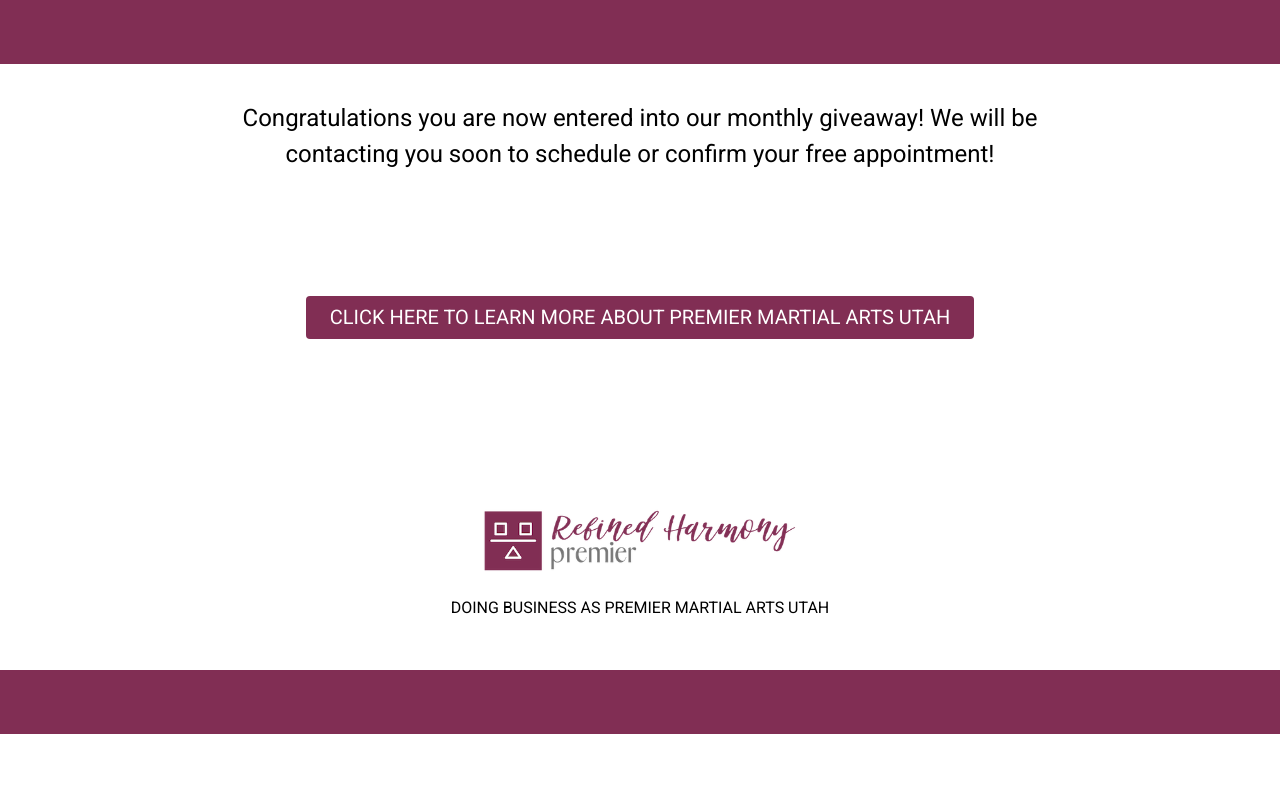
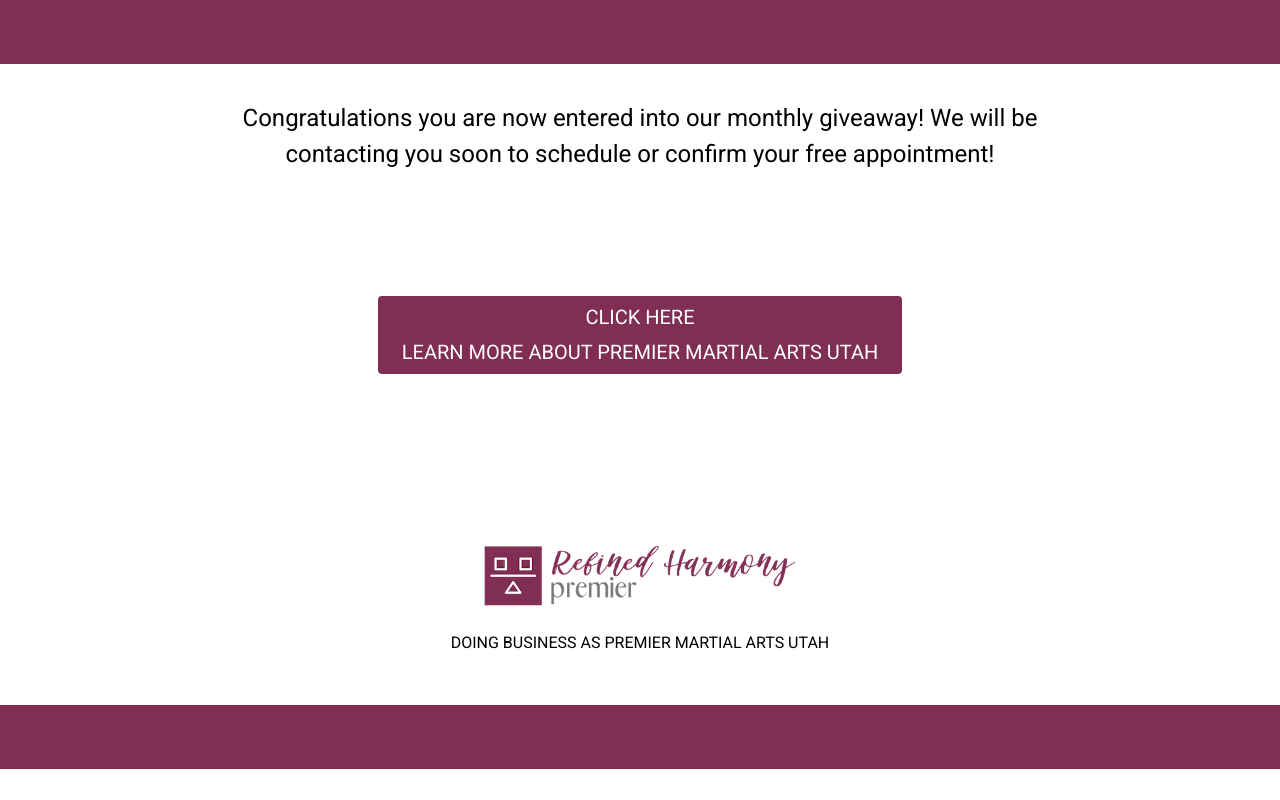
Before and after one commit to nickcoleman/google_sheets, a React (Create React App) app in the folder client/: page /thankyou in a window 1280 px wide. Built offline with nearby package versions, Linux system fonts and the light colour scheme.

Commit message:
button hover, line break, learnmore color bar

```diff
--- a/client/src/landing_pages/LearnMore/LearnMore.js
+++ b/client/src/landing_pages/LearnMore/LearnMore.js
@@ -5,14 +5,14 @@
 import Footer from 'shared/Footer';
 import Content from './Content';
 import Header from '../../shared/Header';
-import ColorBar from '../../shared/ColorBar'
+// import ColorBar from '../../shared/ColorBar'
 
 import logo from 'assets/refined-harmony-green.png';
 
 const ThankYou = () => {
   return (
     <>
-      <ColorBar/>
+      <div style={{ height: "50px", backgroundColor: "#20AE4B", zIndex: -1 }}></div>
       <Container>
         <Header />
         <Content />
--- a/client/src/landing_pages/ThankYou/Content.js
+++ b/client/src/landing_pages/ThankYou/Content.js
@@ -21,7 +21,8 @@
       </Typography>
 
       <Button id="cta-thankyou" href="/learnmore" className={classes.cta}>
-        Click here to learn more about Premier Martial Arts Utah
+        {`Click here
+Learn more about Premier Martial Arts Utah`}
       </Button>
     </Container>
   );
--- a/client/src/landing_pages/ThankYou/Content.styles.js
+++ b/client/src/landing_pages/ThankYou/Content.styles.js
@@ -14,7 +14,8 @@
     color: 'white',
     backgroundColor: theme.palette.colors.maroon,
     padding: '4px 24px',
-    margin: '13vh 0'
+    margin: '13vh 0',
+    whiteSpace: "pre-wrap"
   },
 }));
 
```
